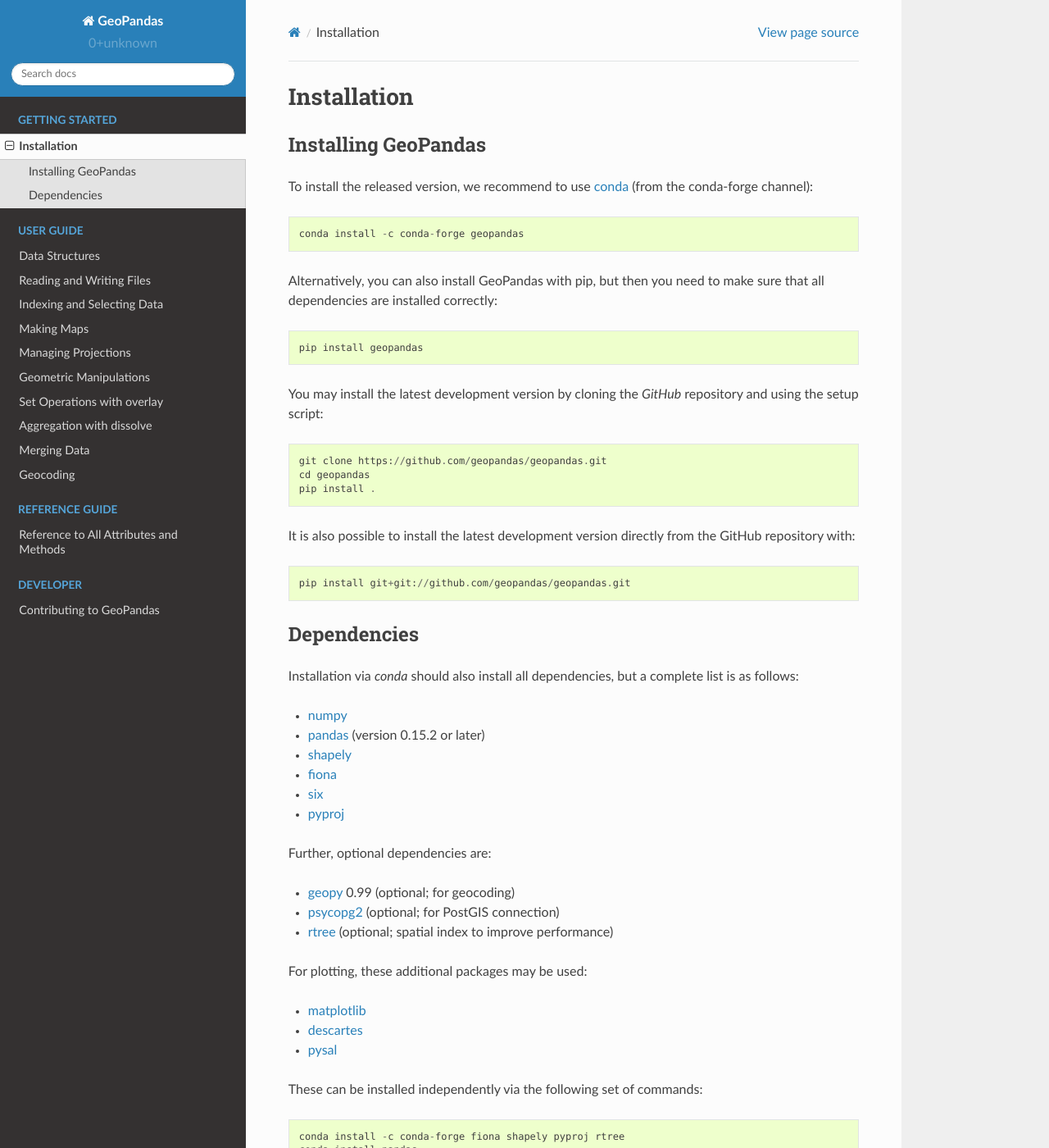
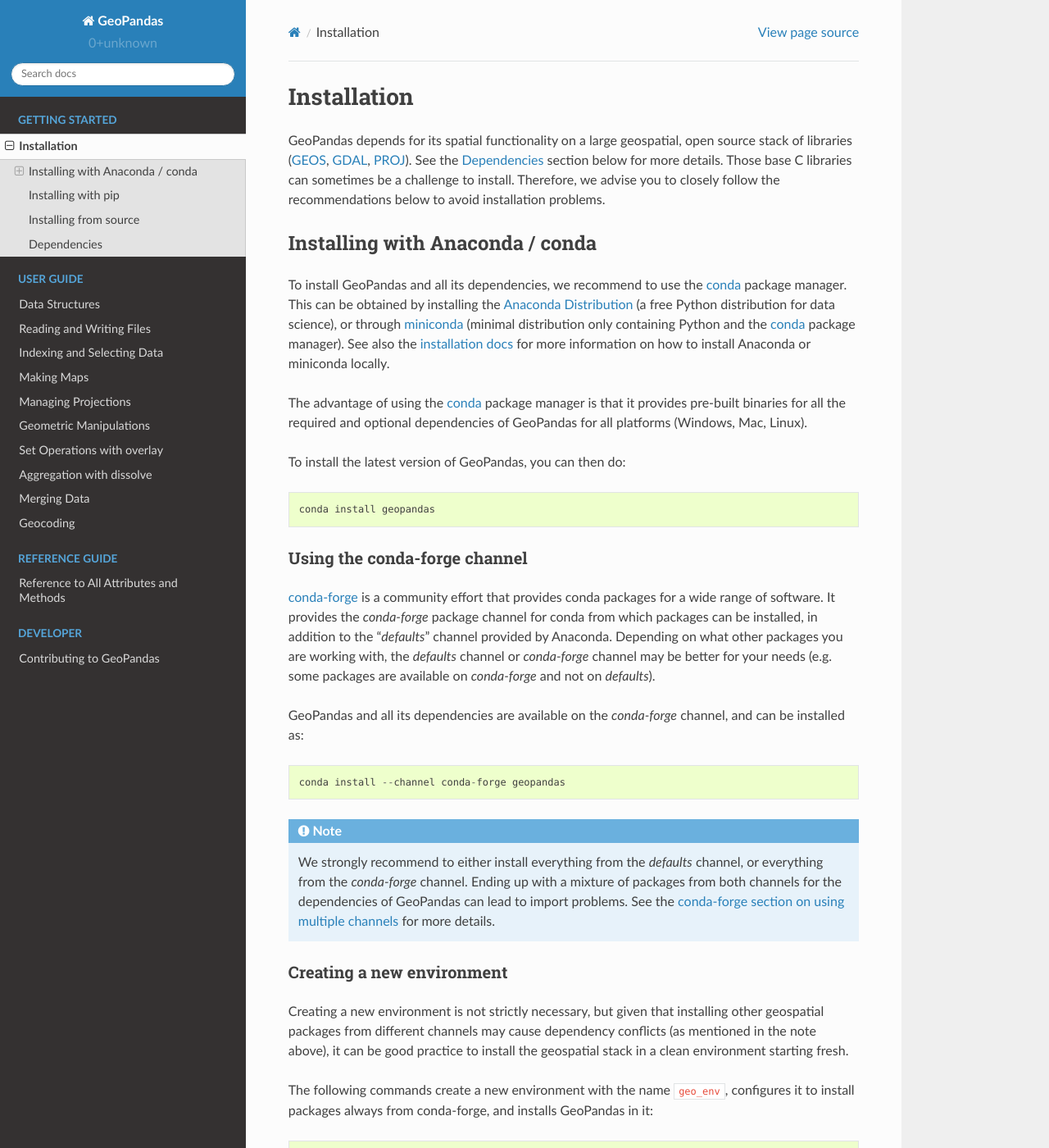
Before and after one commit to geopandas/geopandas, a Sphinx documentation site: the page built from doc/source/install.rst, in a window 1280 px wide and 1400 px high. Shown: the whole window at 82% size. Built offline with Sphinx 7.4.7 and the Read the Docs theme 2.0.0, drawn with Linux system fonts in a browser that asks for light colours; pages that are not in the unit, such as notebooks, are missing from menus; some of the changed text lies outside the part shown.

Commit message:
DOC: rework installation docs (#926)

```diff
--- a/doc/source/install.rst
+++ b/doc/source/install.rst
@@ -1,21 +1,108 @@
 Installation
 ============
 
-Installing GeoPandas
----------------------
+GeoPandas depends for its spatial functionality on a large geospatial, open
+source stack of libraries (`GEOS`_, `GDAL`_, `PROJ`_). See the
+:ref:`dependencies` section below for more details. Those base C
+libraries can sometimes be a challenge to install. Therefore, we advise you
+to closely follow the recommendations below to avoid installation problems.
 
-To install the released version, we recommend to use `conda`_ (from the conda-forge
-channel)::
+.. _install-conda:
 
-    conda install -c conda-forge geopandas
+Installing with Anaconda / conda
+--------------------------------
 
-Alternatively, you can also install GeoPandas with pip, but then you need
-to make sure that all dependencies are installed correctly::
+To install GeoPandas and all its dependencies, we recommend to use the `conda`_
+package manager. This can be obtained by installing the
+`Anaconda Distribution`_ (a free Python distribution for data science), or
+through `miniconda`_ (minimal distribution only containing Python and the
+`conda`_ package manager). See also the `installation docs
+<https://conda.io/docs/user-guide/install/download.html>`__ for more information
+on how to install Anaconda or miniconda locally.
+
+The advantage of using the `conda`_ package manager is that it provides
+pre-built binaries for all the required and optional dependencies of GeoPandas
+for all platforms (Windows, Mac, Linux).
+
+To install the latest version of GeoPandas, you can then do::
+
+    conda install geopandas
+
+
+Using the conda-forge channel
+^^^^^^^^^^^^^^^^^^^^^^^^^^^^^
+
+`conda-forge`_ is a community effort that provides conda packages for a wide
+range of software. It provides the *conda-forge* package channel for conda from
+which packages can be installed, in addition to the "*defaults*" channel
+provided by Anaconda.
+Depending on what other packages you are working with, the *defaults* channel
+or *conda-forge* channel may be better for your needs (e.g. some packages are
+available on *conda-forge* and not on *defaults*).
+
+GeoPandas and all its dependencies are available on the *conda-forge*
+channel, and can be installed as::
+
+    conda install --channel conda-forge geopandas
+
+.. note::
+
+    We strongly recommend to either install everything from the *defaults*
+    channel, or everything from the *conda-forge* channel. Ending up with a
+    mixture of packages from both channels for the dependencies of GeoPandas
+    can lead to import problems.
+    See the `conda-forge section on using multiple channels
+    <http://conda-forge.org/docs/user/tipsandtricks.html#using-multiple-channels>`__
+    for more details.
+
+
+Creating a new environment
+^^^^^^^^^^^^^^^^^^^^^^^^^^
+
+Creating a new environment is not strictly necessary, but given that installing
+other geospatial packages from different channels may cause dependency conflicts
+(as mentioned in the note above), it can be good practice to install the geospatial
+stack in a clean environment starting fresh.
+
+The following commands create a new environment with the name ``geo_env``,
+configures it to install packages always from conda-forge, and installs
+GeoPandas in it::
+
+    conda create -n geo_env
+    conda activate geo_env
+    conda config --env --add channels conda-forge
+    conda config --env --set channel_priority strict
+    conda install python=3 geopandas
+
+
+.. _install-pip:
+
+Installing with pip
+-------------------
+
+GeoPandas can also be installed with pip, if all dependencies can be installed
+as well::
 
     pip install geopandas
 
+.. _install-deps:
+
+.. warning::
+
+    When using pip to install GeoPandas, you need to make sure that all dependencies are
+    installed correctly. `shapely`_ and `fiona`_ provide binary wheels with the
+    dependencies included for Mac and Linux, but not for Windows.
+    `pyproj`_ and `rtree`_ don't provide those.
+    So depending on your platform, you might need to compile and install their
+    C dependencies manually. We refer to the individual packages for more
+    details on installing those.
+    Using conda (see above) avoids the need to compile the dependencies yourself.
+
+Installing from source
+----------------------
+
 You may install the latest development version by cloning the
-`GitHub` repository and using the setup script::
+`GitHub` repository and using pip to install from the local directory::
 
     git clone https://github.com/geopandas/geopandas.git
     cd geopandas
@@ -26,34 +113,42 @@
 
     pip install git+git://github.com/geopandas/geopandas.git
 
+For installing GeoPandas from source, the same :ref:`note <install-deps>` on
+the need to have all dependencies correctly installed applies. But, those
+dependencies can also be installed independently with conda before installing
+GeoPandas from source::
+
+    conda install pandas fiona shapely pyproj rtree
+
+See the :ref:`section on conda <install-conda>` above for more details on
+getting running with Anaconda.
+
+.. _dependencies:
+
 Dependencies
---------------
+------------
 
-Installation via `conda` should also install all dependencies, but a complete list is as follows:
+Required dependencies:
 
 - `numpy`_
-- `pandas`_ (version 0.15.2 or later)
-- `shapely`_
-- `fiona`_
+- `pandas`_ (version 0.19.1 or later)
+- `shapely`_ (interface to `GEOS`_)
+- `fiona`_ (interface to `GDAL`_)
+- `pyproj`_ (interface to `PROJ`_)
 - `six`_
-- `pyproj`_
 
 Further, optional dependencies are:
 
-- `geopy`_ 0.99 (optional; for geocoding)
+- `rtree`_ (optional; spatial index to improve performance and required for
+  overlay operations; interface to `libspatialindex`_)
 - `psycopg2`_ (optional; for PostGIS connection)
-- `rtree`_ (optional; spatial index to improve performance)
+- `geopy`_ (optional; for geocoding)
 
 For plotting, these additional packages may be used:
 
 - `matplotlib`_
 - `descartes`_
-- `pysal`_
-
-These can be installed independently via the following set of commands::
-
-    conda install -c conda-forge fiona shapely pyproj rtree
-    conda install pandas
+- `mapclassify`_
 
 
 .. _PyPI: https://pypi.python.org/pypi/geopandas
@@ -78,7 +173,7 @@
 
 .. _psycopg2: https://pypi.python.org/pypi/psycopg2
 
-.. _pysal: http://pysal.org
+.. _mapclassify: https://mapclassify.readthedocs.io/en/latest/
 
 .. _pyproj: https://github.com/jswhit/pyproj
 
@@ -88,4 +183,16 @@
 
 .. _Travis CI: https://travis-ci.org/geopandas/geopandas
 
-.. _conda: https://conda-forge.org/
+.. _conda: https://conda.io/en/latest/
+
+.. _Anaconda distribution: https://www.anaconda.com/distribution/
+
+.. _miniconda: https://docs.conda.io/en/latest/miniconda.html
+
+.. _conda-forge: https://conda-forge.org/
+
+.. _GDAL: https://www.gdal.org/
+
+.. _GEOS: https://geos.osgeo.org
+
+.. _PROJ: https://proj4.org/
```
Also changed, not shown: README.md (+4 -35 lines).
